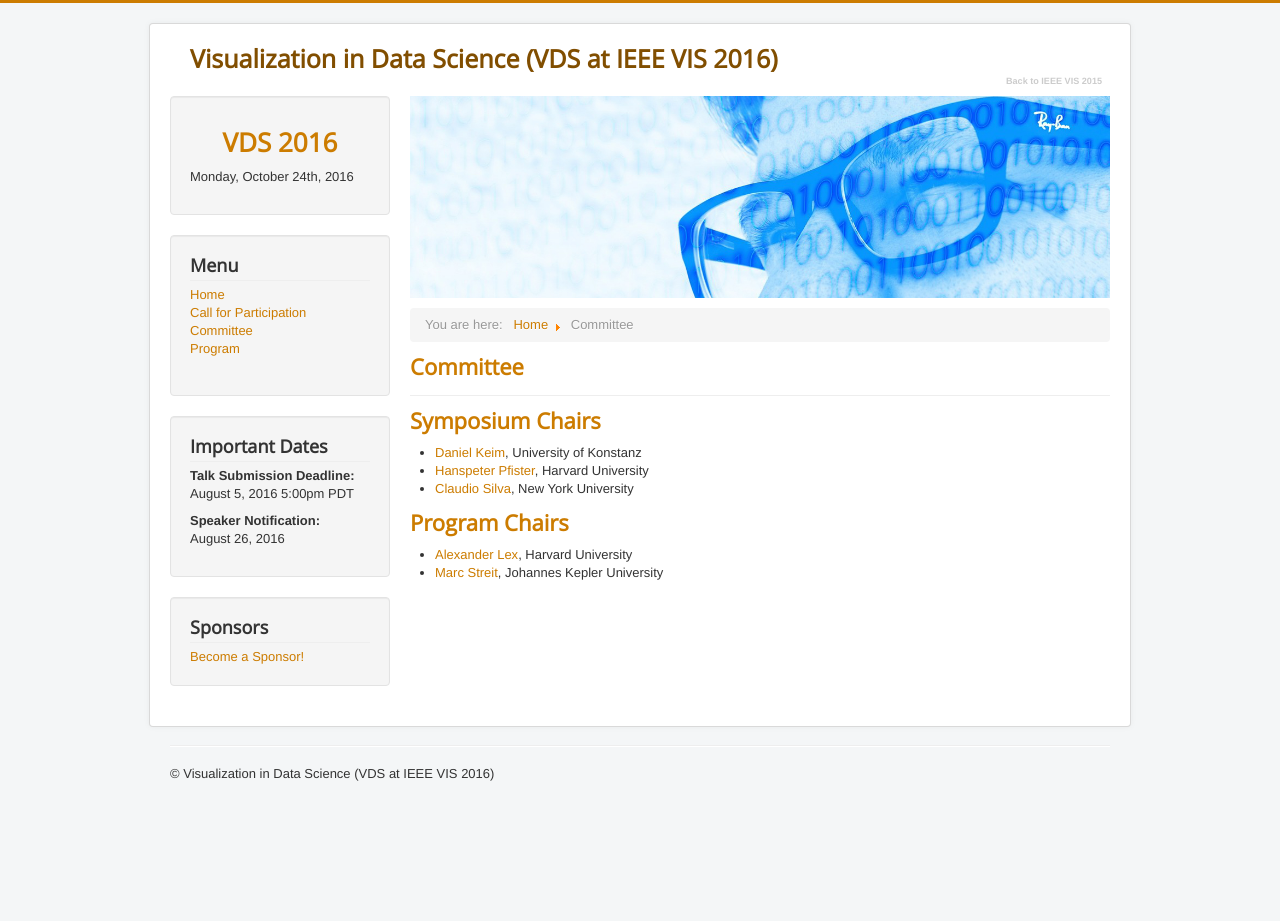
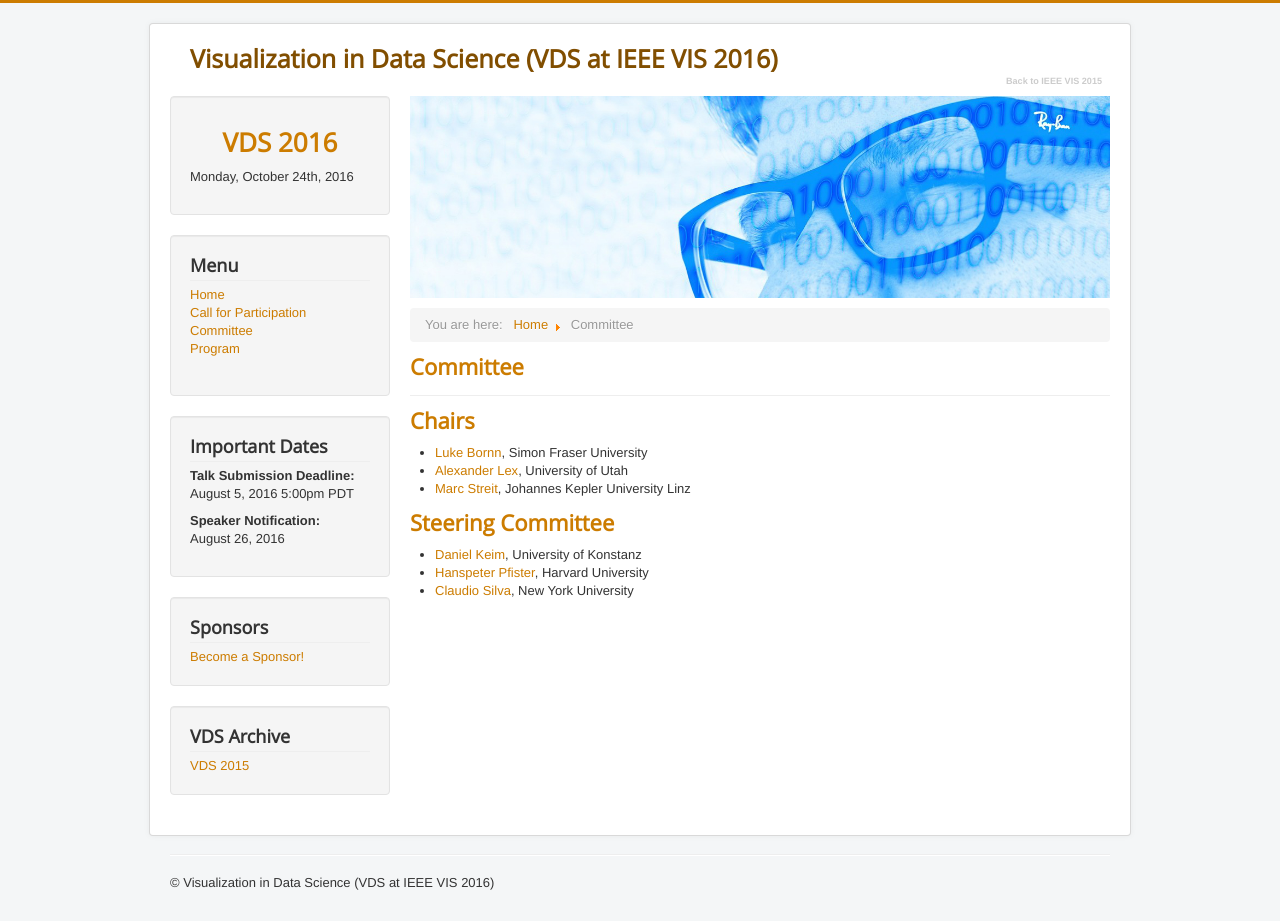
Before and after one commit to VCG/vds-2016-website, a Jekyll site: the page built from committee.md, in a window 1280 px wide. Built offline with Jekyll 4.4.1, drawn with Linux system fonts in a browser that asks for light colours; before the commit the page ends 900 px from its top, so only the background shows below that.

Commit message:
added 2015 site link, fixed committee

```diff
--- a/_includes/header.html
+++ b/_includes/header.html
@@ -48,6 +48,16 @@
       </div>
 
     </div>
+
+    <div class="well "><h3 class="page-header">VDS Archive</h3>
+      <div class="custom">
+        <a href="../2015">VDS 2015</a>
+        <!--<p><a href="http://www.disneyresearch.com"><img src="{{ site.baseurl }}/images/sponsors/disney.png" alt="Disney Research" /></a></p>-->
+        <!--<p><a href="http://iacs.seas.harvard.edu"><img src="{{ site.baseurl }}/images/sponsors/iacs.jpg" alt="Harvard Institute for Applied Computational Science" /></a></p>-->
+      </div>
+    </div>
+
+
   </div>
 
 <main id="content" role="main" class="span9">
--- a/committee.md
+++ b/committee.md
@@ -4,12 +4,16 @@ title: Committee
 permalink: /committee/
 ---
 
-## Symposium Chairs
+## Chairs
+
+- [Luke Bornn](http://www.lukebornn.com/), Simon Fraser University
+- [Alexander Lex](http://alexander-lex.net), University of Utah
+- [Marc Streit](http://marc-streit.com), Johannes Kepler University Linz
+
+
+
+## Steering Committee
 
 - <a href="http://www.vis.uni-konstanz.de/mitglieder/keim/">Daniel Keim</a>, University of Konstanz
 - <a href="http://www.seas.harvard.edu/directory/pfister">Hanspeter Pfister</a>, Harvard University
 - <a href="http://vgc.poly.edu/~csilva/">Claudio Silva</a>, New York University
-
-## Program Chairs
-- [Alexander Lex](http://alexander-lex.com), Harvard University
-- [Marc Streit](http://marc-streit.com), Johannes Kepler University
```
Also changed, not shown: 4 other files.
